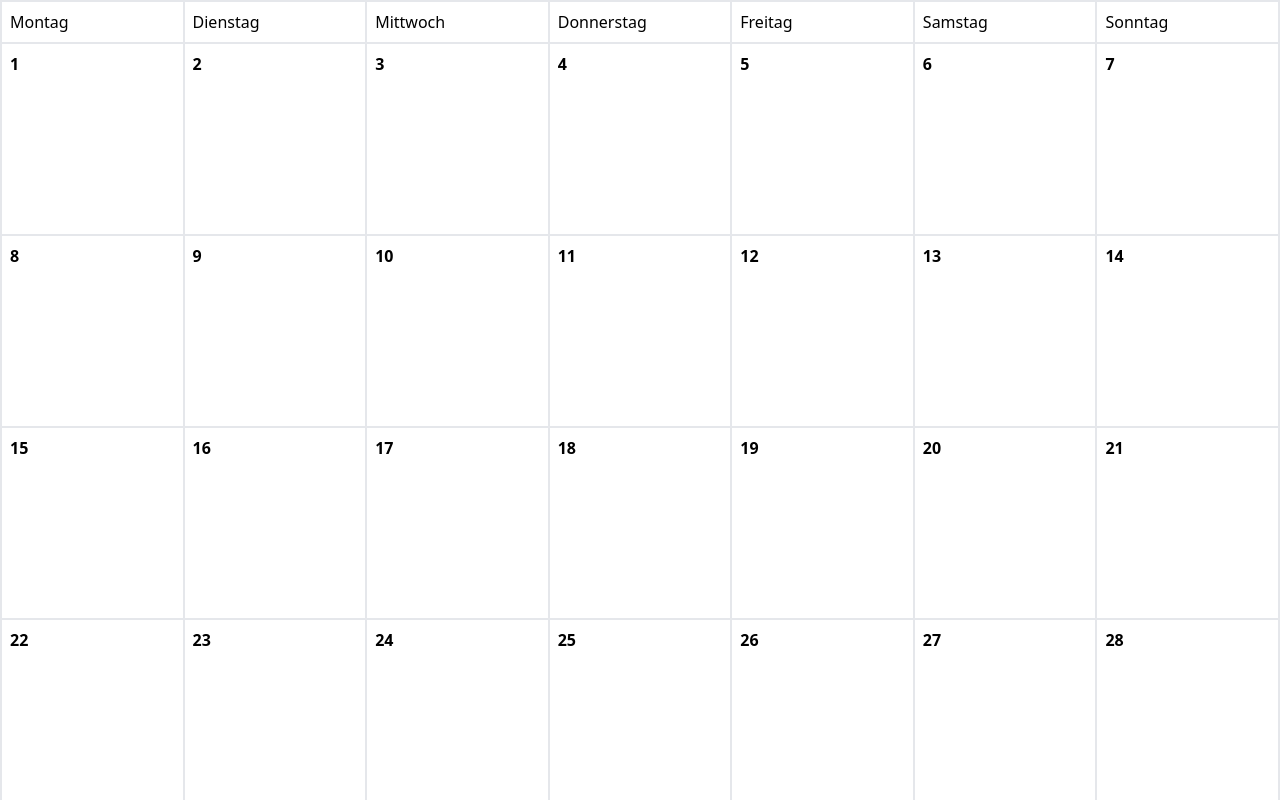
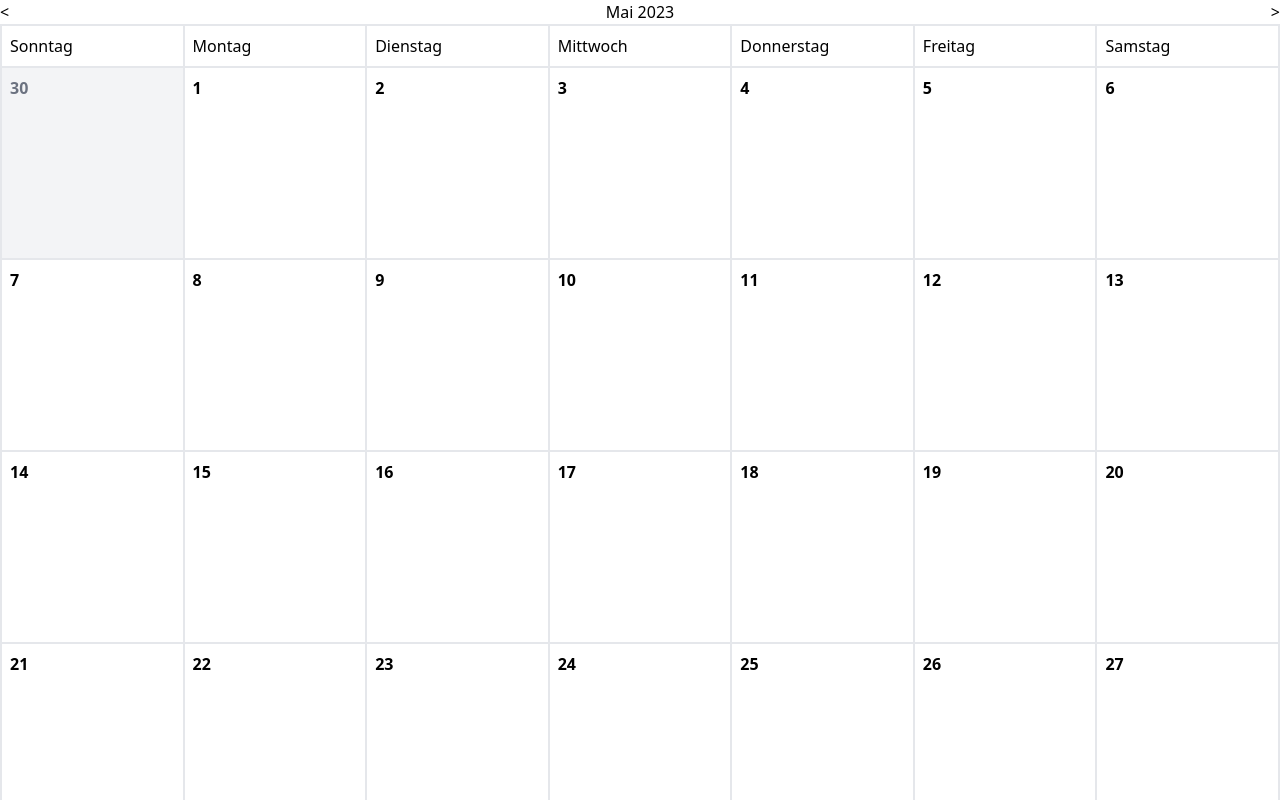
Before and after one commit to jswebschmiede/react-calendar, a React (Vite) app: page / in a window 1280 px wide. Shown: the top 800 px of the page. Built offline with nearby package versions, Linux system fonts and the light colour scheme.

Commit message:
added Prev Month to calendar

```diff
--- a/src/components/CalendarBody.tsx
+++ b/src/components/CalendarBody.tsx
@@ -1,28 +1,27 @@
 import React from 'react';
-import { format, addDays, isDate } from 'date-fns';
+import {
+    format,
+    addDays,
+    isDate,
+    isBefore,
+    startOfMonth,
+    isSameMonth
+} from 'date-fns';
 import { chunk } from 'lodash';
 import { useCalendarContext } from './CalendarContext';
 
 const CalendarBody: React.FC = () => {
-    const { days, locale } = useCalendarContext(); // Get days and locale from context
-
-    const firstDayOfMonth = days.find(isDate); // Find first day of month
-    const weeks = Array.isArray(days) ? chunk(days, 7) : []; // Chunk days into weeks
+    const { days, locale, weekdayNames } = useCalendarContext();
+    const weeks = Array.isArray(days) ? chunk(days, 7) : [];
 
     return (
         <div className='calendar__body border-l-2 border-t-2 bg-white'>
             <div className='grid grid-cols-1 sm:grid-cols-2 md:grid-cols-4 lg:grid-cols-7'>
-                {weeks[0].map((_, index) => (
+                {weekdayNames.map(({ label }) => (
                     <div
-                        key={index}
+                        key={label}
                         className='hidden border-b-2 border-r-2 p-2 lg:block'>
-                        {format(
-                            addDays(firstDayOfMonth as Date, index),
-                            'EEEE',
-                            {
-                                locale
-                            }
-                        )}
+                        {label}
                     </div>
                 ))}
             </div>
@@ -35,7 +34,12 @@ const CalendarBody: React.FC = () => {
                         day ? (
                             <div
                                 key={day.toISOString()}
-                                className='h-48 border-b-2 border-r-2 p-2'
+                                className={`h-48 border-b-2 border-r-2 p-2 ${
+                                    !isDate(day) ||
+                                    !isSameMonth(day, Number(days[0]))
+                                        ? ''
+                                        : 'bg-gray-100 text-gray-500'
+                                }`}
                                 aria-label={`Events for day ${format(
                                     day,
                                     'd'
--- a/src/components/CalendarContext.tsx
+++ b/src/components/CalendarContext.tsx
@@ -1,11 +1,20 @@
-import { createContext, useContext, useState } from 'react';
-import { addDays } from 'date-fns';
+import React, { createContext, useContext, useState } from 'react';
+import {
+    addDays,
+    startOfMonth,
+    startOfWeek,
+    isSameMonth,
+    Locale,
+    getDay
+} from 'date-fns';
 import { de } from 'date-fns/locale';
+import { daysInWeek, DaysInWeekProps } from '../utils/shared';
 
-interface CalendarContextProps {
+interface CalendarContextProps extends DaysInWeekProps {
     days: (Date | null)[];
     currentMonth: Date;
-    locale?: Locale;
+    locale: Locale;
+    weekdayNames: { day: number; label: string }[];
     onCurrentMonthChange: (date: Date) => void;
 }
 
@@ -17,44 +26,68 @@ const CalendarContext = createContext<CalendarContextProps>(
     {} as CalendarContextProps
 );
 
-// eslint-disable-next-line
 export const useCalendarContext = (): CalendarContextProps =>
     useContext(CalendarContext);
 
 export const CalendarProvider: React.FC<CalendarProviderProps> = ({
     children
 }) => {
-    const currentDate = new Date(); // Get current date
-    const firstDayOfMonth = new Date(
-        currentDate.getFullYear(), // Get year
-        currentDate.getMonth(), // Get month (no need to add 1 because we want first day of month)
-        1
-    );
-    const daysInMonth = new Date(
-        currentDate.getFullYear(), // Get year
-        currentDate.getMonth() + 1, // Get month (add 1 because month index starts at 0)
-        0
-    ).getDate();
-    const startOffset = (firstDayOfMonth.getDay() + 6) % 7; // 0 = Monday, 6 = Sunday
-    const totalDays = daysInMonth + startOffset; // Total days in month + days before first day of month
+    const currentDate = new Date();
+    const [currentMonth, setCurrentMonth] = useState<Date>(currentDate);
+    const locale = de; // Set your desired locale here
+    const weekdayNames = daysInWeek({ locale });
 
-    // Create array of days in month
-    const days = Array.from({ length: totalDays }, (_, index) =>
-        index >= startOffset
-            ? addDays(firstDayOfMonth, index - startOffset)
-            : null
-    );
+    const generatePreviousMonthDays = (date: Date) => {
+        const firstDayOfMonth = startOfMonth(date);
+        const firstDayOfWeek = getDay(firstDayOfMonth);
 
-    const [currentMonth, setCurrentMonth] = useState<Date>(currentDate);
+        // Berechne das Datum des ersten Tages des vorherigen Monats
+        const firstDayOfPreviousMonth = addDays(
+            firstDayOfMonth,
+            -firstDayOfWeek
+        );
+
+        const previousMonthDays: Date[] = [];
+        let currentDate = firstDayOfPreviousMonth;
+
+        // Generiere die Tage des vorherigen Monats
+        for (let i = 0; i < firstDayOfWeek; i++) {
+            previousMonthDays.push(currentDate);
+            currentDate = addDays(currentDate, 1);
+        }
+
+        return previousMonthDays;
+    };
+
+    const generateDaysArray = (date: Date) => {
+        const firstDayOfMonth = startOfMonth(date);
+        const daysInMonth: (Date | null)[] = [];
+        let currentDate = firstDayOfMonth;
+
+        while (isSameMonth(currentDate, firstDayOfMonth)) {
+            daysInMonth.push(currentDate);
+            currentDate = addDays(currentDate, 1);
+
+            if (!isSameMonth(currentDate, firstDayOfMonth)) {
+                break; // Beende die Schleife, wenn der nächste Monat beginnt
+            }
+        }
+
+        return daysInMonth;
+    };
 
     const handleCurrentMonthChange = (date: Date) => {
         setCurrentMonth(date);
     };
 
+    const daysInCurrentMonth = generateDaysArray(currentMonth);
+    const daysInPreviousMonth = generatePreviousMonthDays(currentMonth);
+
     const calendarContextValue: CalendarContextProps = {
-        days,
+        days: [...daysInPreviousMonth, ...daysInCurrentMonth],
         currentMonth,
-        locale: de, // Set your desired locale here
+        locale,
+        weekdayNames,
         onCurrentMonthChange: handleCurrentMonthChange
     };
 
--- a/src/components/CalendarNavbar.tsx
+++ b/src/components/CalendarNavbar.tsx
@@ -1,14 +1,25 @@
 import React from 'react';
 import { useCalendarContext } from './CalendarContext';
+import { format, subMonths, addMonths } from 'date-fns';
 
 const CalendarNavbar: React.FC = () => {
-    const { locale } = useCalendarContext();
+    const { currentMonth, onCurrentMonthChange, locale } = useCalendarContext();
 
-    // Restlicher Code für CalendarNavbar
+    const handlePreviousMonth = () => {
+        const previousMonth = subMonths(currentMonth, 1);
+        onCurrentMonthChange(previousMonth);
+    };
+
+    const handleNextMonth = () => {
+        const nextMonth = addMonths(currentMonth, 1);
+        onCurrentMonthChange(nextMonth);
+    };
 
     return (
-        <div className='calendar__navbar'>
-            {/* Render CalendarNavbar mit dem locale-Prop */}
+        <div className='flex items-center justify-between'>
+            <button onClick={handlePreviousMonth}>{'<'}</button>
+            <div>{format(currentMonth, 'MMMM yyyy', { locale })}</div>
+            <button onClick={handleNextMonth}>{'>'}</button>
         </div>
     );
 };
--- /dev/null
+++ b/src/utils/shared.ts
@@ -0,0 +1,16 @@
+import { Locale } from 'date-fns';
+import { enUS } from 'date-fns/locale';
+
+export type DaysInWeekProps = {
+    locale?: Locale;
+};
+
+export const daysInWeek = ({ locale = enUS }: DaysInWeekProps) => [
+    { day: 0, label: locale.localize?.day(0) ?? '' },
+    { day: 1, label: locale.localize?.day(1) ?? '' },
+    { day: 2, label: locale.localize?.day(2) ?? '' },
+    { day: 3, label: locale.localize?.day(3) ?? '' },
+    { day: 4, label: locale.localize?.day(4) ?? '' },
+    { day: 5, label: locale.localize?.day(5) ?? '' },
+    { day: 6, label: locale.localize?.day(6) ?? '' }
+];
```
